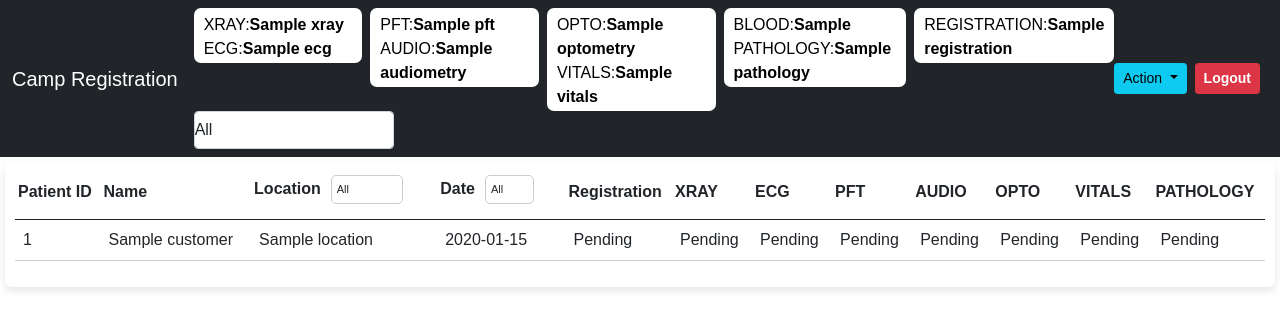
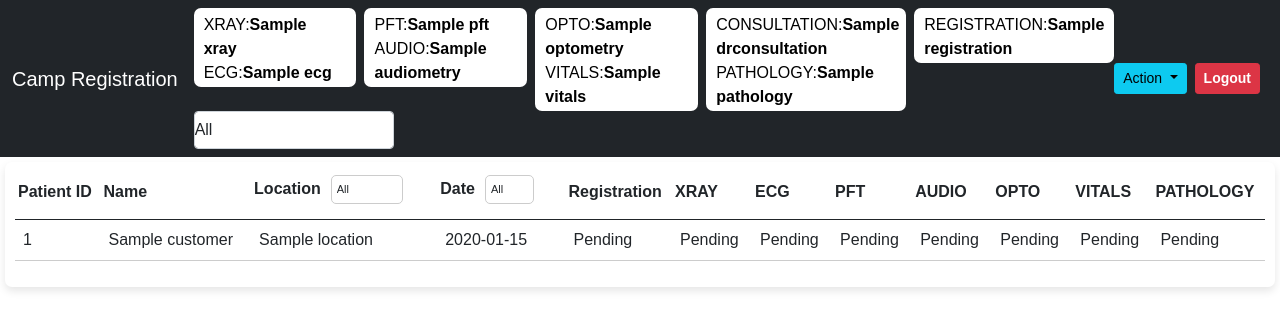
Before and after one commit to hiteshmishra5/qr_code, a Django app: template store/templates/dashboard.html in a window 1280 px wide. Shown: the top 330 px of the page. Run offline with Django 3.2, Linux system fonts and the light colour scheme; the template is opened without the code that fills it: most values are stand-ins (such as "Sample title", 1, 10 or a date in 2020); some libraries are stand-ins or nearby versions.

Commit message:
Update dashboard.html

```diff
--- a/store/templates/dashboard.html
+++ b/store/templates/dashboard.html
@@ -172,7 +172,7 @@
                 <div class="col">
                     <div class="rounded-card">
                         <div class = 'col'>
-                            <div class="patient-count" id="blood-count">BLOOD:<strong>{{data.count.sample_collection}}</strong></div>
+                            <div class="patient-count" id="blood-count">CONSULTATION:<strong>{{data.count.drconsultation}}</strong></div>
                             <div class="patient-count" id="pathology-count">PATHOLOGY:<strong>{{data.count.pathology}}</strong></div>
 
                         </div>
```
